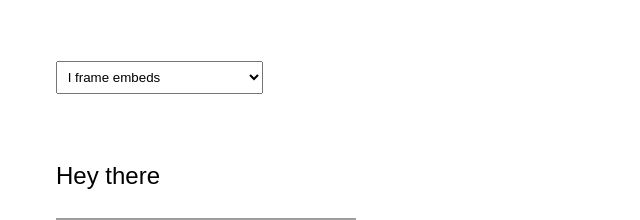
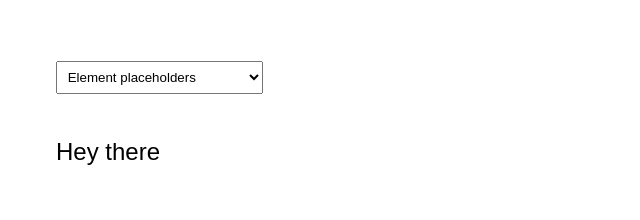
Before and after one commit to juliankrispel/slate-patterns, a React (Vite) app: page /element-placeholders in a window 1280 px wide. Before the commit this address led to /iframe-embeds. Shown: the top 220 px of the page, without its empty margins (0-640 px from the left). Built offline with nearby package versions, Linux system fonts and the light colour scheme; grey boxes are pictures that could not be loaded.

Commit message:
add element placeholder

```diff
--- /dev/null
+++ b/src/element-placeholders/index.tsx
@@ -0,0 +1,60 @@
+import React, { useCallback, useMemo, useState } from "react";
+import { createEditor, Editor, Element, Text, Node, Range, Transforms } from "slate";
+import { withHistory } from "slate-history";
+import { DefaultElement, DefaultLeaf, Editable, ReactEditor, Slate, withReact } from "slate-react";
+
+export function ElementPlaceholders()  {
+  const editor = useMemo<ReactEditor>(() => withHistory(withReact(createEditor())) , [])
+
+  const [value, setValue] = useState<Node[]>([
+    {
+      children: [{
+        text: "Hey there"
+      }],
+    },
+  ]);
+
+  return (
+    <Slate editor={editor} onChange={setValue} value={value}>
+      <Editable
+        placeholder="Write something..."
+        renderLeaf={(props) => {
+          if (props.leaf.placeholder) {
+            return (
+              <>
+                <DefaultLeaf {...props} />
+                <span
+                  style={{ opacity: 0.3, position: "absolute", top: 0 }}
+                  contentEditable={false}
+                >
+                  Type / to open menu
+                </span>
+              </>
+            );
+          }
+          return <DefaultLeaf
+            {...props}
+          />
+        }}
+        decorate={([node, path]) => {
+          if (editor.selection != null) {
+            if (
+              Text.isText(node) &&
+              Editor.string(editor, [path[0]]) === "" &&
+              Range.includes(editor.selection, path) &&
+              Range.isCollapsed(editor.selection)
+            ) {
+              return [
+                {
+                  ...editor.selection,
+                  placeholder: true,
+                },
+              ];
+            }
+          }
+          return [];
+        }}
+      />
+    </Slate>
+  );
+}
--- a/src/index.tsx
+++ b/src/index.tsx
@@ -9,6 +9,7 @@ import {
   Redirect,
   useLocation
 } from "react-router-dom";
+import { ElementPlaceholders } from './element-placeholders';
 import { HighlightLastActiveSelection } from './highlight-last-selection';
 import { IFrameElements } from './iframe-elements/iframe-elements';
 import './index.css'
@@ -19,6 +20,10 @@ const pages: {
     component: any
   }
 } = {
+  '/element-placeholders': {
+    title: 'Element placeholders',
+    component: ElementPlaceholders,
+  },
   '/iframe-embeds': {
     title: 'I frame embeds',
     component: IFrameElements,
--- a/src/types.d.ts
+++ b/src/types.d.ts
@@ -10,6 +10,7 @@ declare module 'slate' {
     }
     Text: BaseText & {
       highlighted?: boolean
+      placeholder?: boolean
     }
   }
 }
```
